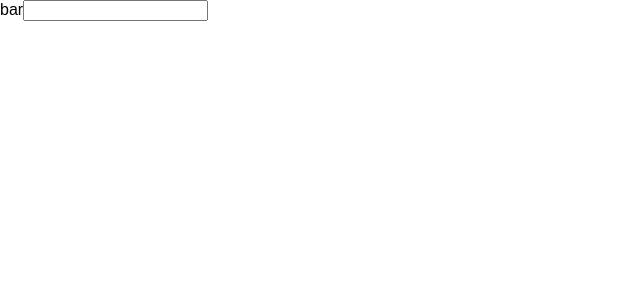
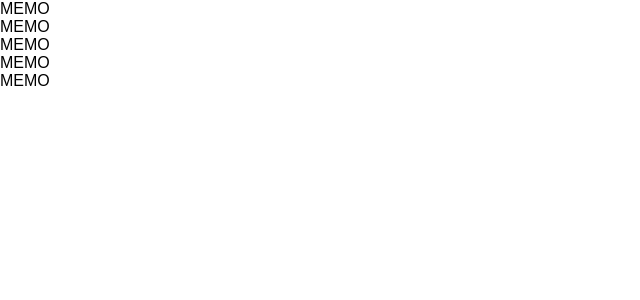
Before and after one commit to saikatisu/udemy-react-redux-crud-application-practice, a React (Create React App) app: page / in a window 1280 px wide. Shown: the top 300 px of the page, without its empty margins (0-640 px from the left). Built offline with nearby package versions, Linux system fonts and the light colour scheme.

Commit message:
components

```diff
--- a/src/App.js
+++ b/src/App.js
@@ -1,12 +1,28 @@
 import React from 'react';
 
-function App() {
+// function App() {
+//   return (
+//     <React.Fragment>
+//       <label htmlFor="bar">bar</label>
+//       <input type="text" onClick={()=>console.log("I am onclicked")}/>
+//     </React.Fragment>
+//    );
+// }
+
+const App = () => {
   return (
-    <React.Fragment>
-      <label htmlFor="bar">bar</label>
-      <input type="text" onClick={()=>console.log("I am onclicked")}/>
-    </React.Fragment>
-   );
+      <div>
+      <Cat />
+      <Cat />
+      <Cat />
+      <Cat />
+      <Cat />
+    </div>
+  )
+
 }
 
+const Cat=() =>{
+  return <div>MEMO</div>
+}
 export default App;
```
